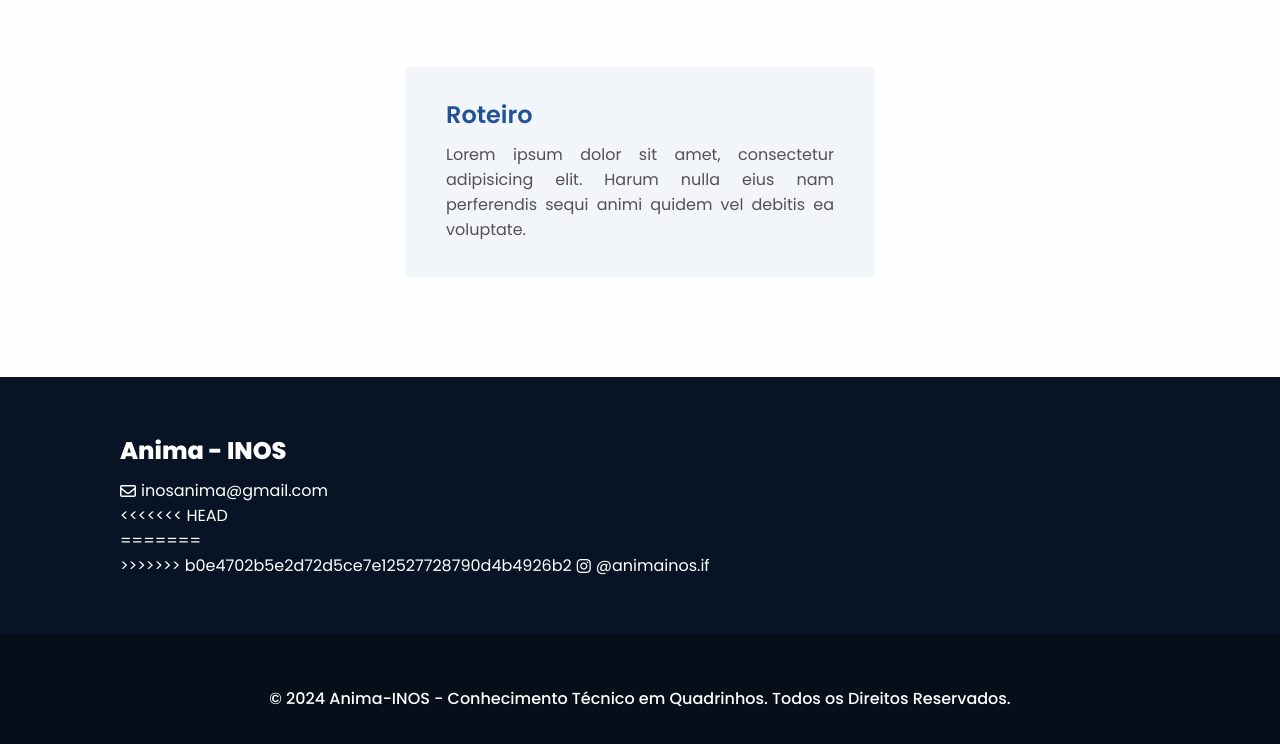
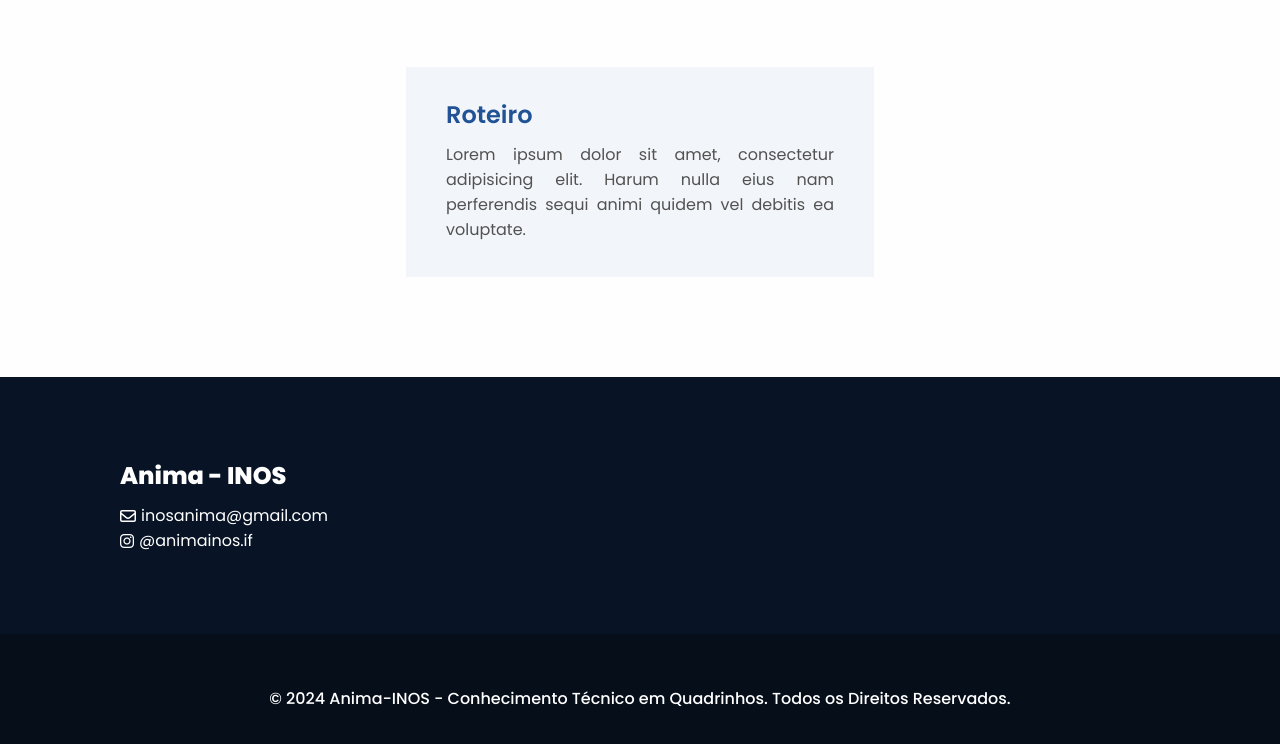
Before and after one commit to LucasEddw/Projeto-Integrador-II, a plain HTML site: page index.html in a window 1280 px wide. Shown: the part 2290-3034 px from the top of the page. Drawn offline with Linux system fonts and the light colour scheme.

Commit message:
footer arrumado

```diff
--- a/footer.html
+++ b/footer.html
@@ -9,11 +9,8 @@
             inosanima@gmail.com
 
         </a>
-<<<<<<< HEAD
-        <a target="_blank" class="footer-links" href="https://www.instagram.com/animainos.if/">
-=======
-        <a target="_blank" class="footer-links" href="https://www.instagram.com/animainos.if/profilecard/?igsh=MTNoazVyMHJreWptOA==">
->>>>>>> b0e4702b5e2d72d5ce7e12527728790d4b4926b2
+        <a target="_blank" class="footer-links"
+            href="https://www.instagram.com/animainos.if/profilecard/?igsh=MTNoazVyMHJreWptOA==">
 
             <i class="footer-links-icon fa-brands fa-instagram"></i>
             @animainos.if
```
